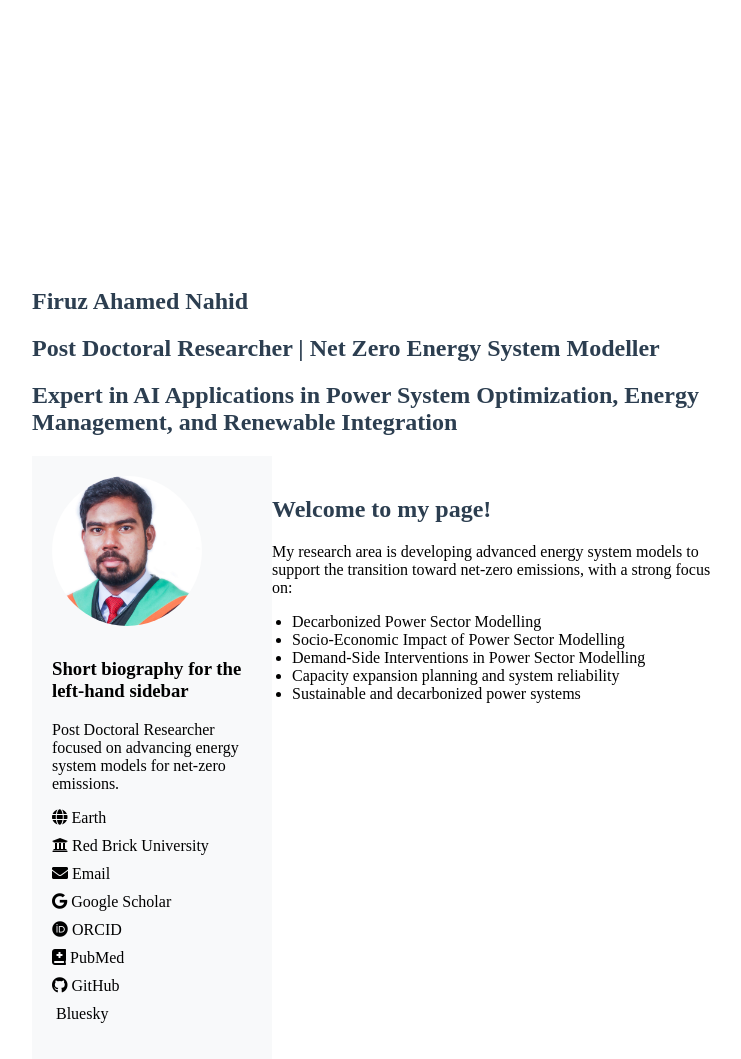
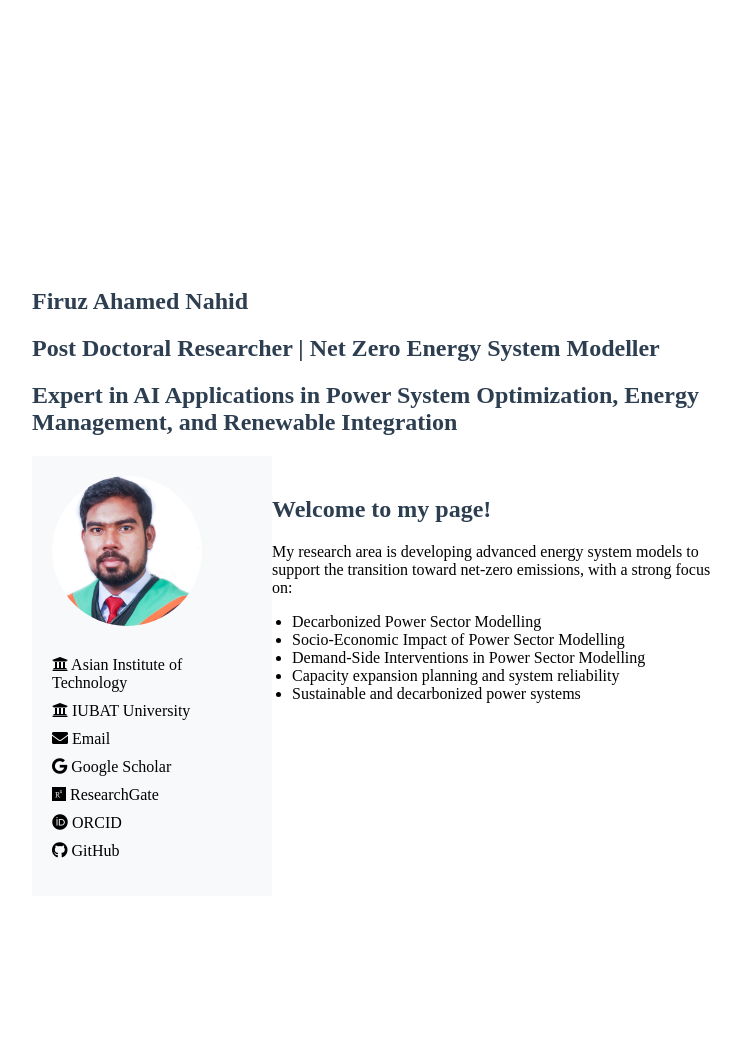
Before and after one commit to FiruzAhamed/firuzahamed.github.io, a Jekyll site: the page built from index.md, in a window 1280 px wide. Shown: the whole page, without its empty margins (256-997 px from the left). Built offline with Jekyll 4.4.1, drawn with Linux system fonts in a browser that asks for light colours; after the commit the page ends 1027 px from its top, so only the background shows below that.

Commit message:
Update index.md

```diff
--- a/index.md
+++ b/index.md
@@ -11,17 +11,17 @@ permalink: /
 
 <div class="sidebar">
   <img src="/image/Untitled design.png" alt="Profile Picture" class="profile-img">
-  <h3>Short biography for the left-hand sidebar</h3>
-  <p>Post Doctoral Researcher focused on advancing energy system models for net-zero emissions.</p>
+
   <ul class="sidebar-links">
-    <li><i class="fas fa-globe"></i> Earth</li>
-    <li><i class="fas fa-university"></i> Red Brick University</li>
+    <li><i class="fas fa-university"></i> Asian Institute of Technology</li>
+    <li><i class="fas fa-university"></i> IUBAT University</li>
     <li><i class="fas fa-envelope"></i> Email</li>
     <li><i class="fab fa-google"></i> Google Scholar</li>
+    <li><i class="fab fa-researchgate"></i> ResearchGate</li>
     <li><i class="fab fa-orcid"></i> ORCID</li>
-    <li><i class="fas fa-book-medical"></i> PubMed</li>
     <li><i class="fab fa-github"></i> GitHub</li>
-    <li><i class="fab fa-bluesky"></i> Bluesky</li>
+
+
   </ul>
 </div>
 
```
